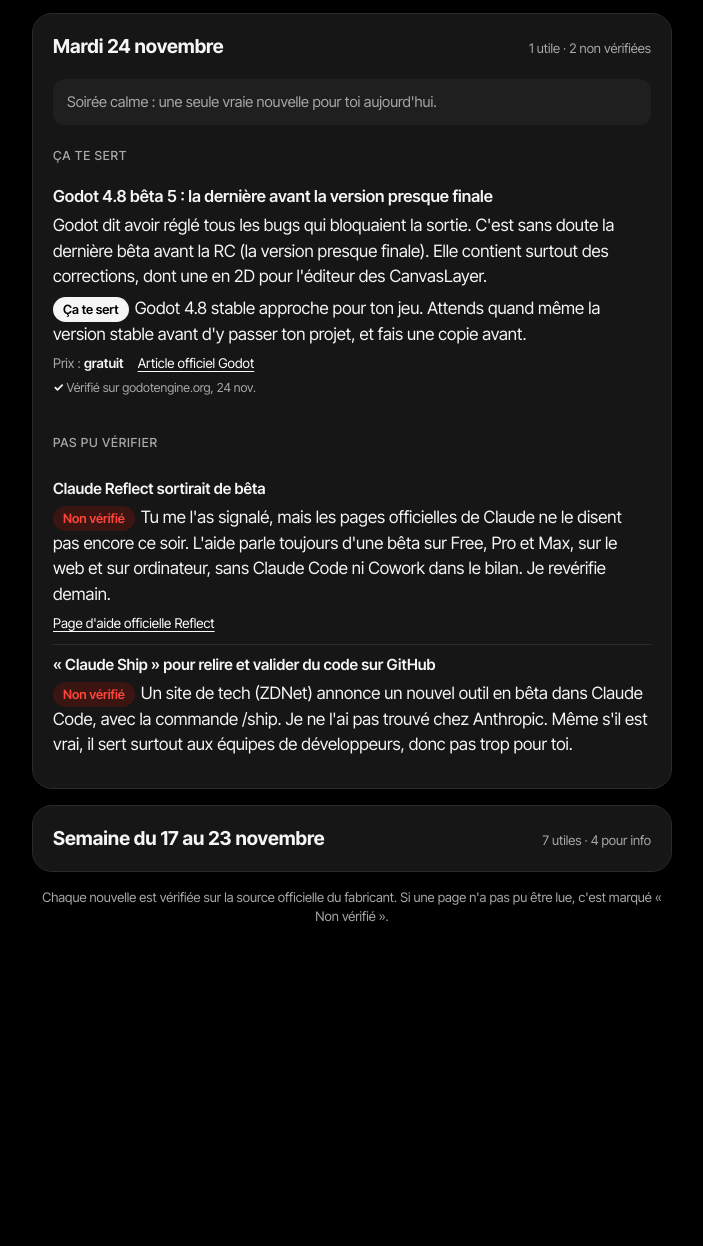
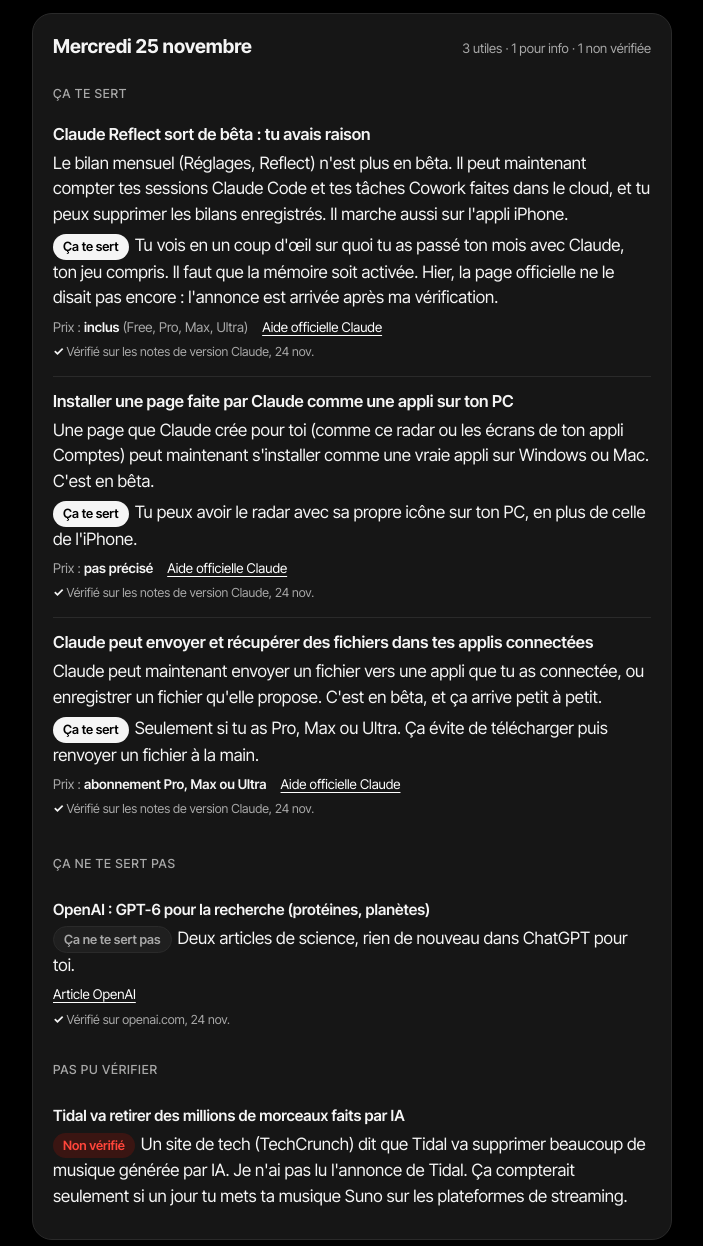
Before and after one commit to johnbartx/radar-ia, a plain HTML site: page index.html in a window 1280 px wide. Shown: the part 134-1380 px from the top of the page, without its empty margins (288-991 px from the left). Before the commit the page ends 1109 px from the top, so only its background shows below. Drawn offline with Linux system fonts and the light colour scheme.

Commit message:
Radar IA : édition du mercredi 25 novembre
Co-Authored-By: Claude Opus 5.5 <noreply@anthropic.com>
Claude-Session: https://claude.ai/code/session_01Udg2ct4pf48joXQAc4VBC9

```diff
--- a/index.html
+++ b/index.html
@@ -73,8 +73,59 @@ footer{color:var(--muted);font-size:.82rem;text-align:center}
   <p class="sub">Chaque soir, les nouveautés IA qui touchent tes projets : jeu (Godot, 2D, vidéo, sons, stores, traduction), impression 3D et tes outils. Le soir le plus récent est en haut, les anciens restent en dessous.</p>
 </header>
 
+<!-- ===== SOIR : mercredi 25 novembre 2026 ===== -->
+<details class="day" open>
+  <summary><span class="daytitle">Mercredi 25 novembre</span><span class="daycount">3 utiles · 1 pour info · 1 non vérifiée</span></summary>
+  <div class="daybody">
+    <h2>Ça te sert</h2>
+    <div class="list">
+      <article class="item">
+        <h3>Claude Reflect sort de bêta : tu avais raison</h3>
+        <p>Le bilan mensuel (Réglages, Reflect) n'est plus en bêta. Il peut maintenant compter tes sessions Claude Code et tes tâches Cowork faites dans le cloud, et tu peux supprimer les bilans enregistrés. Il marche aussi sur l'appli iPhone.</p>
+        <p><span class="verdict v-yes">Ça te sert</span>Tu vois en un coup d'œil sur quoi tu as passé ton mois avec Claude, ton jeu compris. Il faut que la mémoire soit activée. Hier, la page officielle ne le disait pas encore : l'annonce est arrivée après ma vérification.</p>
+        <div class="meta"><span>Prix : <b>inclus</b> (Free, Pro, Max, Ultra)</span><a href="https://support.claude.com/en/articles/15672559-see-your-monthly-recap" target="_blank" rel="noopener">Aide officielle Claude</a></div>
+        <span class="check ok">Vérifié sur les notes de version Claude, 24 nov.</span>
+      </article>
+
+      <article class="item">
+        <h3>Installer une page faite par Claude comme une appli sur ton PC</h3>
+        <p>Une page que Claude crée pour toi (comme ce radar ou les écrans de ton appli Comptes) peut maintenant s'installer comme une vraie appli sur Windows ou Mac. C'est en bêta.</p>
+        <p><span class="verdict v-yes">Ça te sert</span>Tu peux avoir le radar avec sa propre icône sur ton PC, en plus de celle de l'iPhone.</p>
+        <div class="meta"><span>Prix : <b>pas précisé</b></span><a href="https://support.claude.com/en/articles/18516354-install-an-artifact-as-an-app" target="_blank" rel="noopener">Aide officielle Claude</a></div>
+        <span class="check ok">Vérifié sur les notes de version Claude, 24 nov.</span>
+      </article>
+
+      <article class="item">
+        <h3>Claude peut envoyer et récupérer des fichiers dans tes applis connectées</h3>
+        <p>Claude peut maintenant envoyer un fichier vers une appli que tu as connectée, ou enregistrer un fichier qu'elle propose. C'est en bêta, et ça arrive petit à petit.</p>
+        <p><span class="verdict v-yes">Ça te sert</span>Seulement si tu as Pro, Max ou Ultra. Ça évite de télécharger puis renvoyer un fichier à la main.</p>
+        <div class="meta"><span>Prix : <b>abonnement Pro, Max ou Ultra</b></span><a href="https://support.claude.com/en/articles/18534325" target="_blank" rel="noopener">Aide officielle Claude</a></div>
+        <span class="check ok">Vérifié sur les notes de version Claude, 24 nov.</span>
+      </article>
+    </div>
+
+    <h2>Ça ne te sert pas</h2>
+    <div class="list small">
+      <article class="item">
+        <h3>OpenAI : GPT-6 pour la recherche (protéines, planètes)</h3>
+        <p><span class="verdict v-no">Ça ne te sert pas</span>Deux articles de science, rien de nouveau dans ChatGPT pour toi.</p>
+        <div class="meta"><a href="https://openai.com/index/gpt-6-models-demonstrate-intrinsic-protein-design-capabilities/" target="_blank" rel="noopener">Article OpenAI</a></div>
+        <span class="check ok">Vérifié sur openai.com, 24 nov.</span>
+      </article>
+    </div>
+
+    <h2>Pas pu vérifier</h2>
+    <div class="list small">
+      <article class="item">
+        <h3>Tidal va retirer des millions de morceaux faits par IA</h3>
+        <p><span class="verdict v-warn">Non vérifié</span>Un site de tech (TechCrunch) dit que Tidal va supprimer beaucoup de musique générée par IA. Je n'ai pas lu l'annonce de Tidal. Ça compterait seulement si un jour tu mets ta musique Suno sur les plateformes de streaming.</p>
+      </article>
+    </div>
+  </div>
+</details>
+
 <!-- ===== SOIR : mardi 24 novembre 2026 ===== -->
-<details class="day" open>
+<details class="day">
   <summary><span class="daytitle">Mardi 24 novembre</span><span class="daycount">1 utile · 2 non vérifiées</span></summary>
   <div class="daybody">
     <p class="intro">Soirée calme : une seule vraie nouvelle pour toi aujourd'hui.</p>
```
